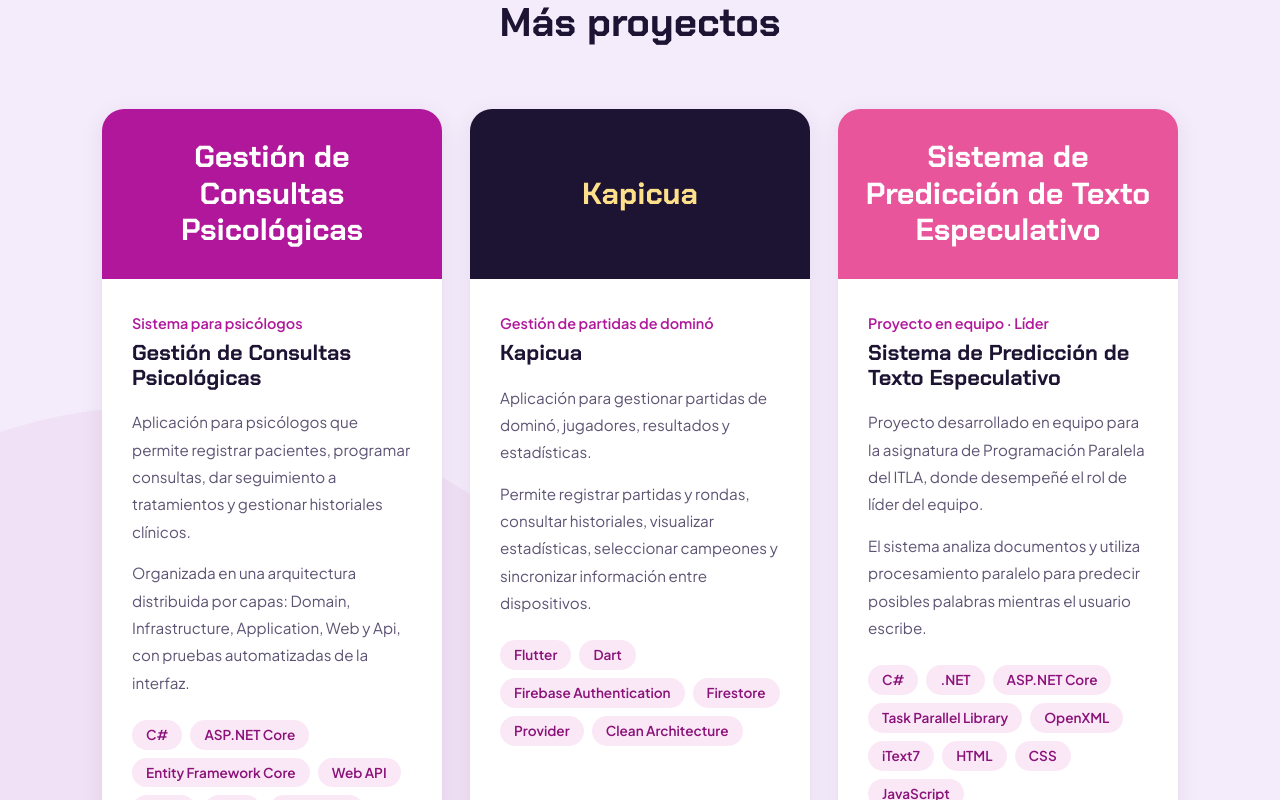
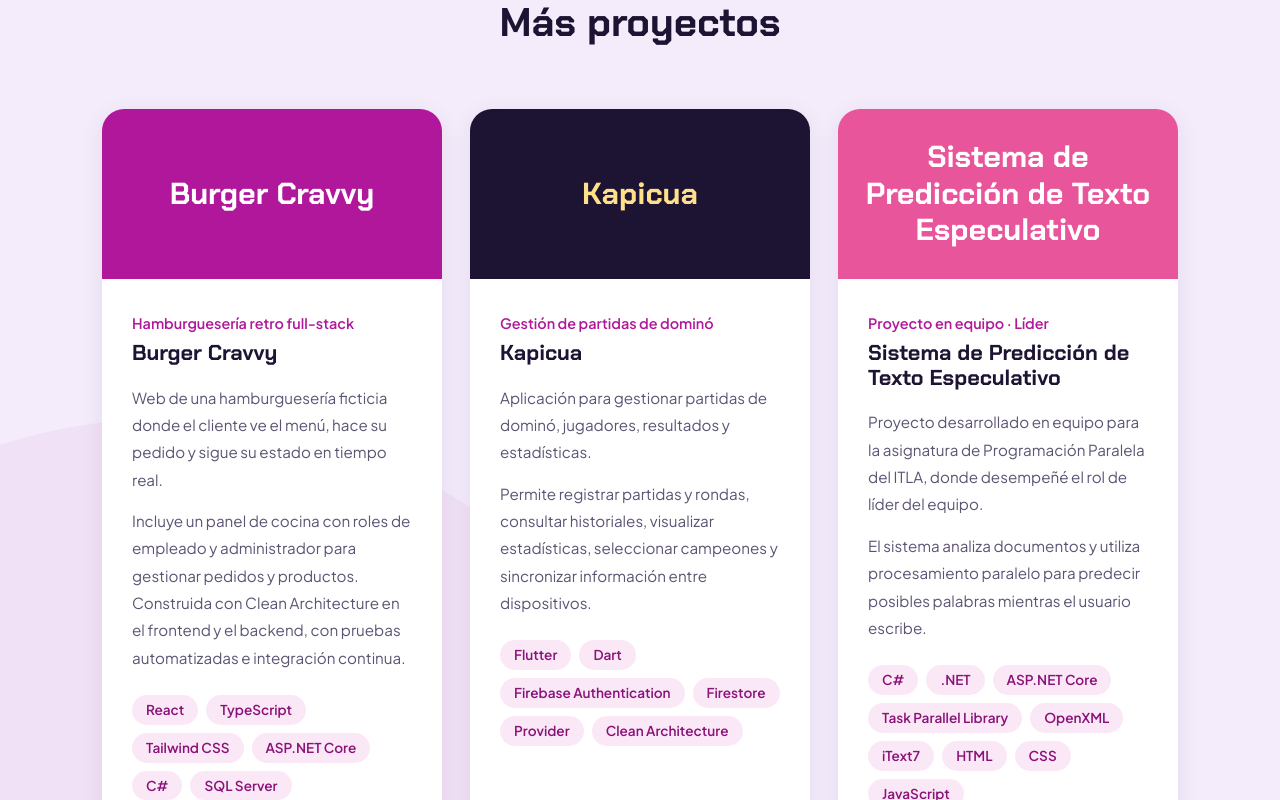
Before and after one commit to Angelismejia/candy-dev-portfolio, a React (Vite) app: page / in a window 1280 px wide. Shown: the part 4840-5640 px from the top of the page. Built offline with nearby package versions, Linux system fonts and the light colour scheme; no server answers.

Commit message:
content: Replace psychology project with Burger Cravvy

```diff
--- a/src/data/content/portfolio.content.en.ts
+++ b/src/data/content/portfolio.content.en.ts
@@ -95,11 +95,10 @@ export const portfolioContentEn: Portfolio = {
   projects: [
     {
       ...es.projects[0],
-      name: 'Psychology Consultation Management',
-      tagline: 'System for psychologists',
+      tagline: 'Full-stack retro burger joint',
       description: [
-        'An application for psychologists to register patients, schedule appointments, follow up on treatments and manage clinical records.',
-        'Built on a distributed layered architecture: Domain, Infrastructure, Application, Web and Api, with automated UI tests.',
+        'Website for a fictional burger joint where customers browse the menu, place an order and follow its status in real time.',
+        'Includes a kitchen panel with employee and admin roles to manage orders and products. Built with Clean Architecture on both frontend and backend, with automated tests and continuous integration.',
       ],
     },
     {
--- a/src/data/content/portfolio.content.ts
+++ b/src/data/content/portfolio.content.ts
@@ -124,17 +124,16 @@ export const portfolioContent: Portfolio = {
   },
 
   projects: [
-    // Mientras tanto va este en lugar de BetterMe (que ahora es el proyecto destacado)
     {
-      id: 'psicologia',
-      name: 'Gestión de Consultas Psicológicas',
-      tagline: 'Sistema para psicólogos',
+      id: 'burger-cravvy',
+      name: 'Burger Cravvy',
+      tagline: 'Hamburguesería retro full-stack',
       description: [
-        'Aplicación para psicólogos que permite registrar pacientes, programar consultas, dar seguimiento a tratamientos y gestionar historiales clínicos.',
-        'Organizada en una arquitectura distribuida por capas: Domain, Infrastructure, Application, Web y Api, con pruebas automatizadas de la interfaz.',
+        'Web de una hamburguesería ficticia donde el cliente ve el menú, hace su pedido y sigue su estado en tiempo real.',
+        'Incluye un panel de cocina con roles de empleado y administrador para gestionar pedidos y productos. Construida con Clean Architecture en el frontend y el backend, con pruebas automatizadas e integración continua.',
       ],
-      technologies: ['C#', 'ASP.NET Core', 'Entity Framework Core', 'Web API', 'HTML', 'CSS', 'JavaScript', 'Selenium'],
-      repositoryUrl: 'https://github.com/Angelismejia/PsicologyProyect1665',
+      technologies: ['React', 'TypeScript', 'Tailwind CSS', 'ASP.NET Core', 'C#', 'SQL Server', 'Entity Framework Core', 'SignalR', 'JWT'],
+      repositoryUrl: 'https://github.com/Angelismejia/burger-cravvy-fullstack',
     },
     {
       id: 'kapicua',
```
